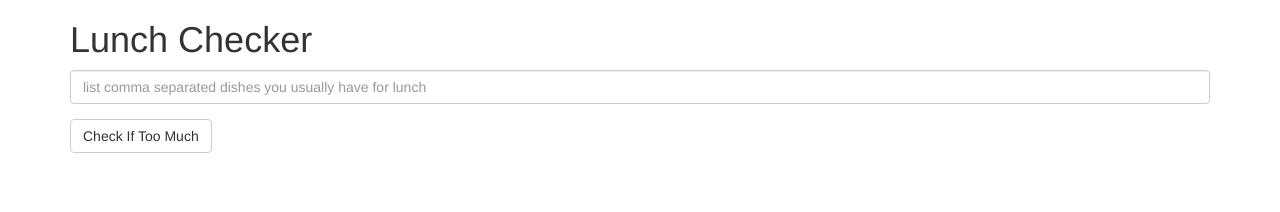
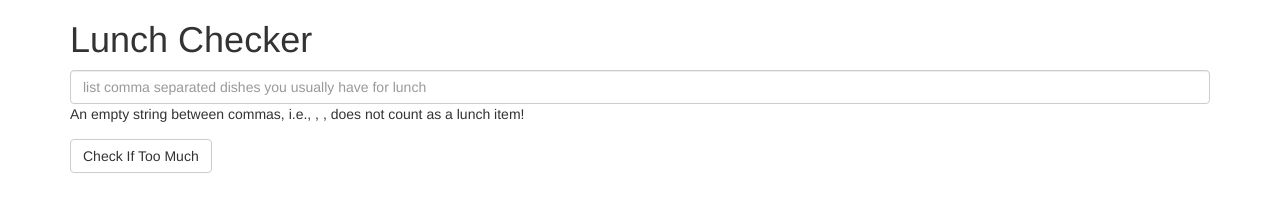
Before and after one commit to jamespope101/coursera-angular, a plain HTML site: page module1-solution/index.html in a window 1280 px wide. Drawn offline with Linux system fonts and the light colour scheme.

Commit message:
add clarification about empty lunch items not being counted

```diff
--- a/module1-solution/index.html
+++ b/module1-solution/index.html
@@ -20,6 +20,7 @@
                     ng-model="items"
              placeholder="list comma separated dishes you usually have for lunch"
              class="form-control">
+             An empty string between commas, i.e., ,  , does not count as a lunch item!
          </div>
          <div class="form-group">
              <button ng-click="checkIfTooMuch();" class="btn btn-default">Check If Too Much</button>
```
